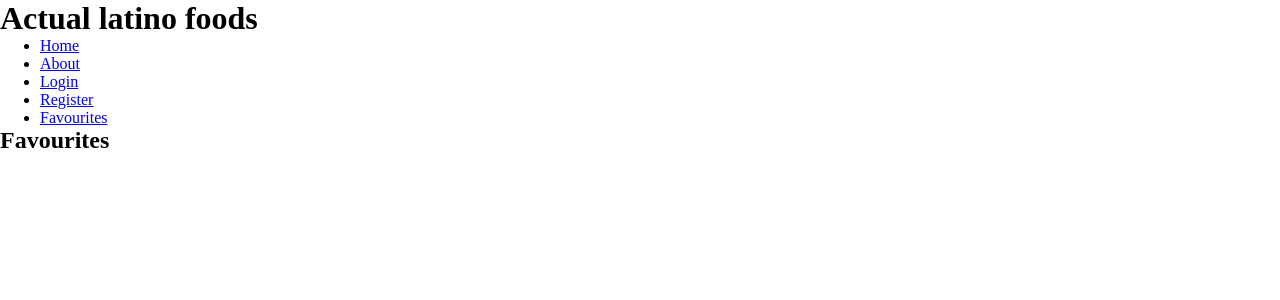
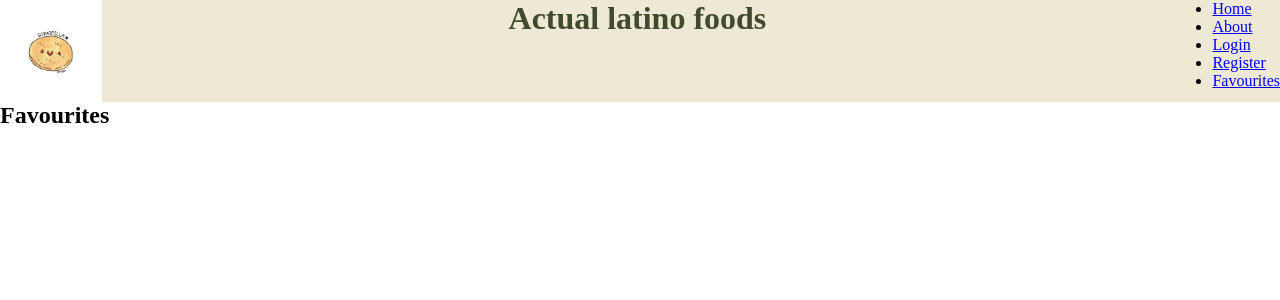
Before and after one commit to jbokyes/Joaquin-Bezanilla-Final-Project-front-202301-mad, a React (Create React App) app: page /favourites in a window 1280 px wide. Shown: the top 300 px of the page. Built offline with nearby package versions, Linux system fonts and the light colour scheme.

Commit message:
add header positioning

```diff
--- /dev/null
+++ b/src/components/header/header.module.scss
@@ -0,0 +1,12 @@
+.header {
+  display: flex;
+  flex-direction: row;
+  justify-content: space-between;
+  background-color: #ede9d5;
+  .header__image {
+    width: 8%;
+  }
+  &__title {
+    color: #414a2b;
+  }
+}
--- a/src/components/header/header.tsx
+++ b/src/components/header/header.tsx
@@ -1,11 +1,16 @@
 import React from "react";
-
+import styles from "./header.module.scss";
 type HeaderProps = { children: JSX.Element };
 
 export function Header({ children }: HeaderProps) {
   return (
-    <header>
-      <h1 className="header__title">Actual latino foods</h1>
+    <header className={styles.header}>
+      <img
+        className={styles.header__image}
+        src="./images/sopaipilla-kawaii.jpg"
+        alt="sopaipilla-kawaii"
+      />
+      <h1 className={styles.header__title}>Actual latino foods</h1>
       <div>{children}</div>
     </header>
   );
```
Also changed, not shown: public/images/sopaipilla-kawaii.jpg (added).
